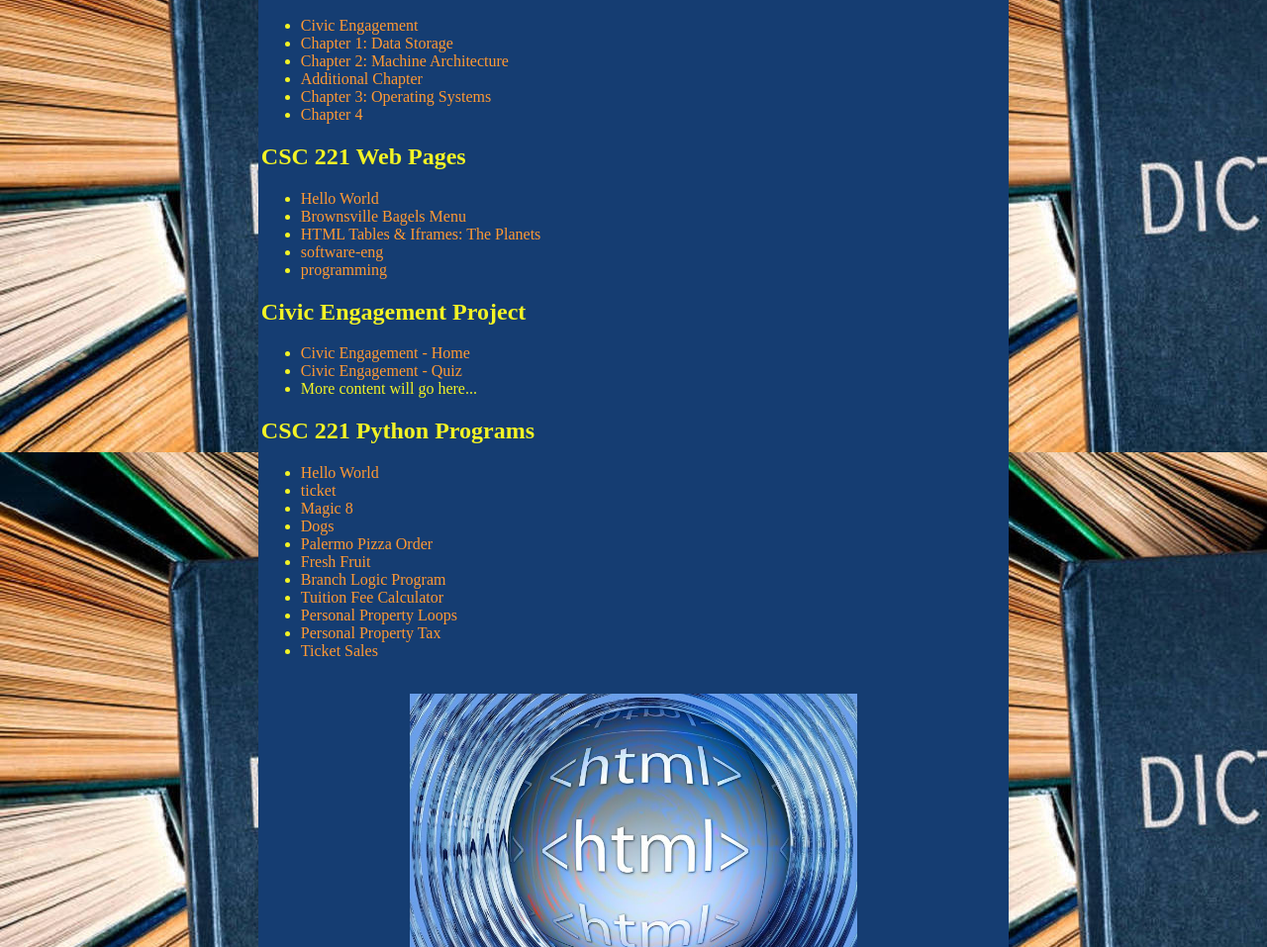
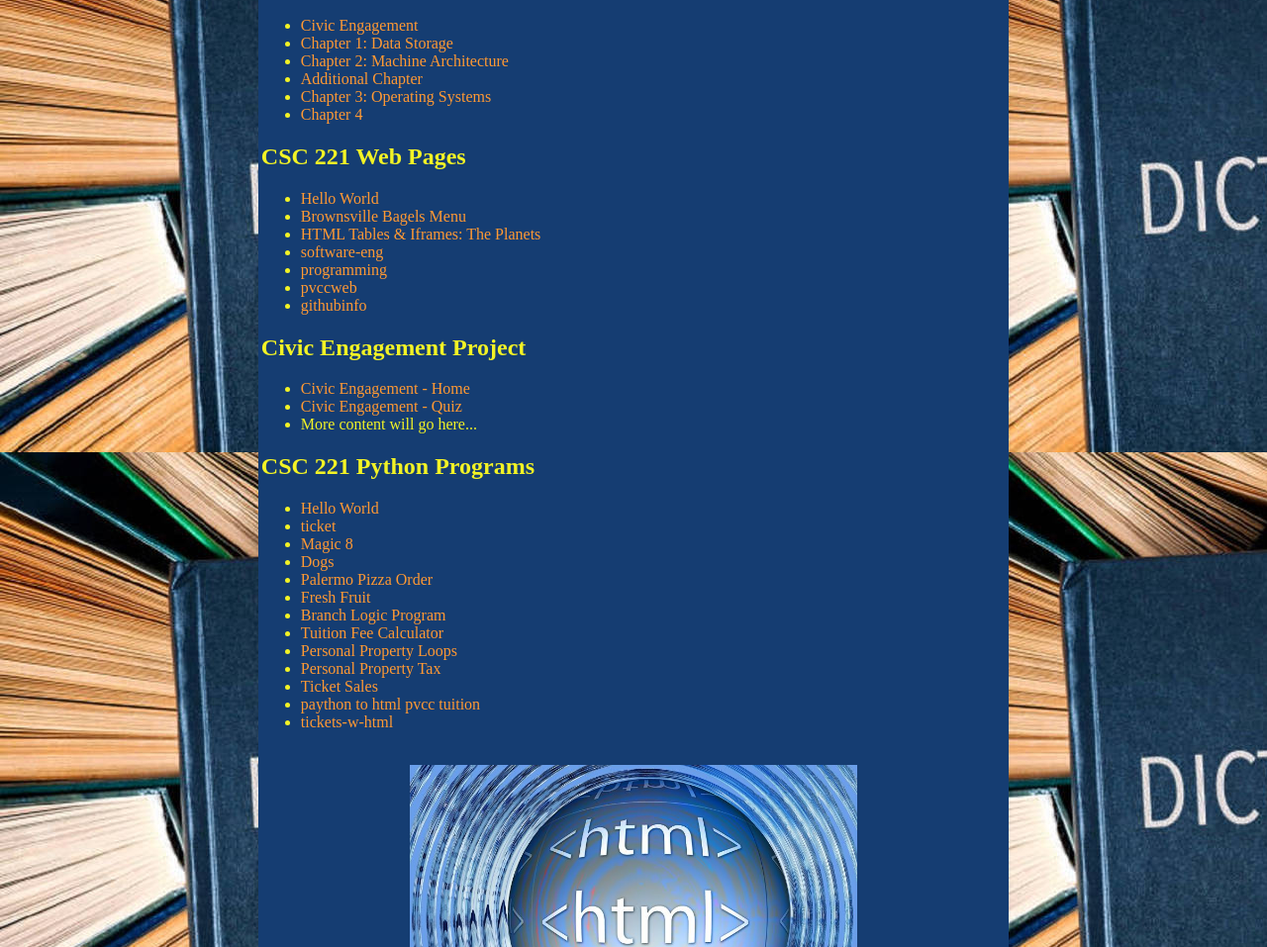
Before and after one commit to farmandehbana-pvcc/index.html, a plain HTML site: page index.html in a window 1280 px wide. Shown: the part 143-1100 px from the top of the page at 99% size. Drawn offline with Linux system fonts and the light colour scheme.

Commit message:
Add files via upload

```diff
--- a/index.html
+++ b/index.html
@@ -50,6 +50,9 @@
                         <li><a href="planet.html">HTML Tables & Iframes: The Planets</a></li>
                         <li><a href="software-eng.html">software-eng</a></li>
                         <li><a href="programming.html">programming</a></li>
+                        <li><a href="pvccweb.html">pvccweb</a></li>
+                        <li><a href="githubinfo.html">githubinfo</a></li>
+
 
                     </ul>
                     <h2>Civic Engagement Project</h2>
@@ -71,6 +74,8 @@
                         <li><a href="personal_property_loops.py">Personal Property Loops</a></li>
                         <li><a href="personal_property_tax.py">Personal Property Tax</a></li>
                         <li><a href="ticket_sales.py">Ticket Sales</a></li>
+                        <li><a href="pvcc.py">paython to html pvcc tuition</a></li>
+                        <li><a href="tickets-w-html.py">tickets-w-html</a></li>
                     </ul>
                     <br>
                     <img src="index.jpg" alt="Index Image" style="width: 60%; display: block; margin: auto;">
```
